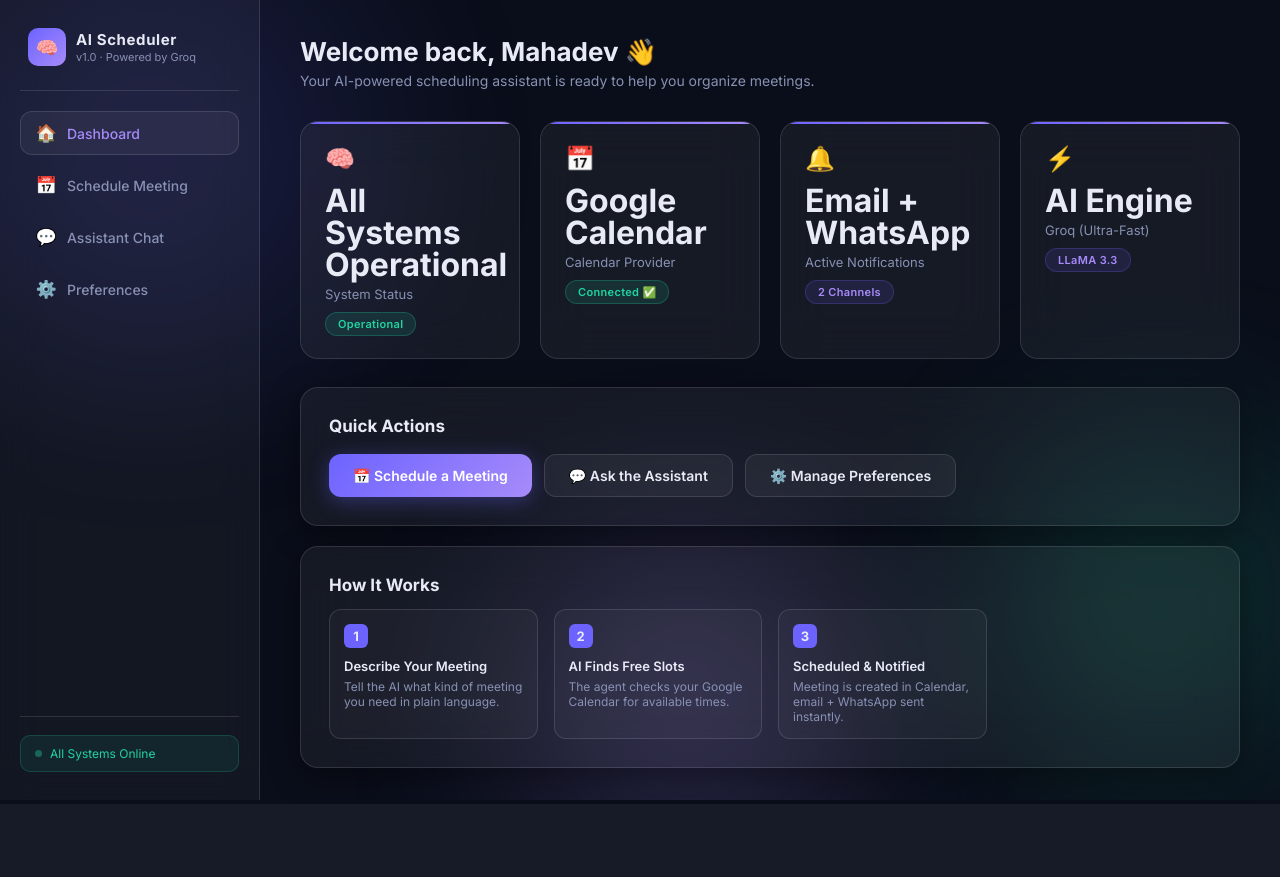
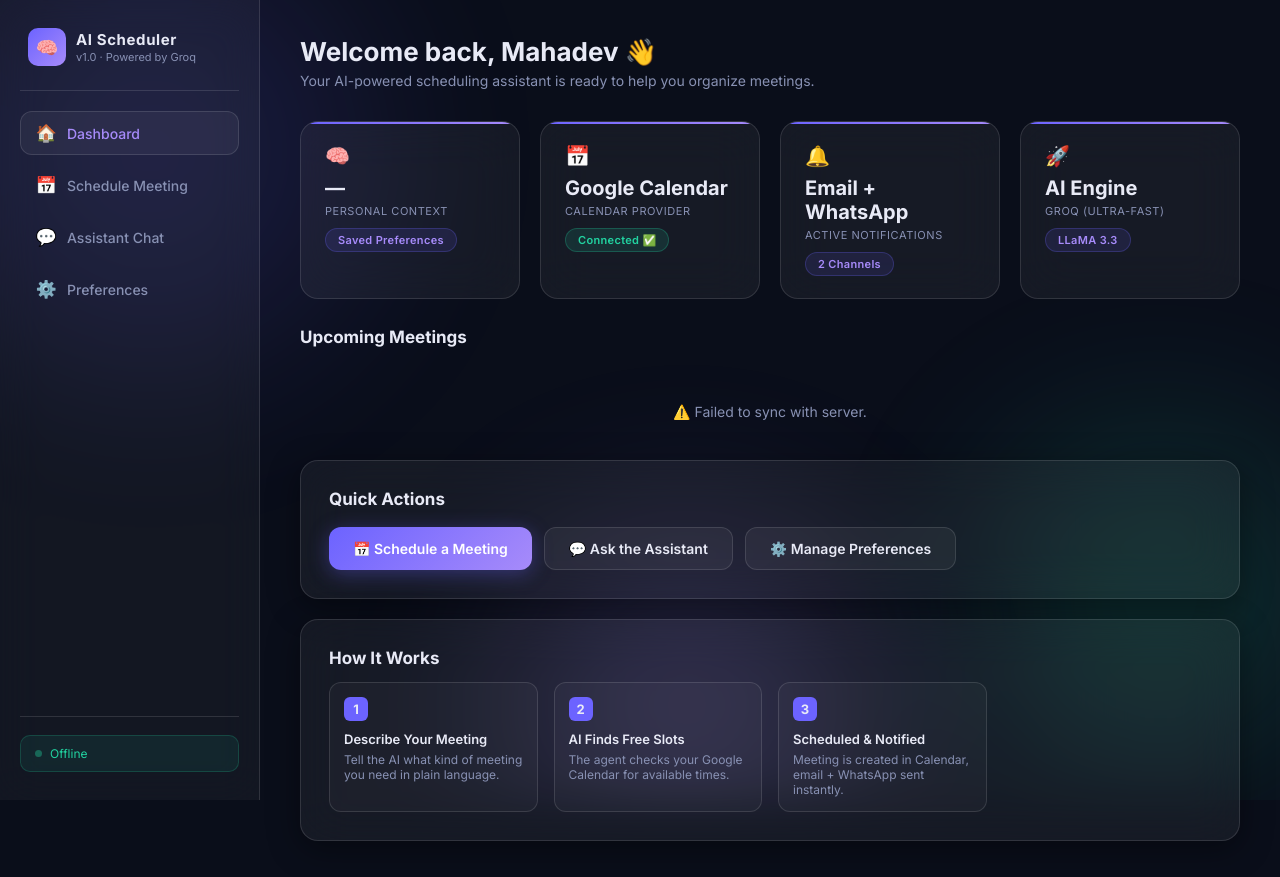
Before and after one commit to MahadevJagtap/-ai-meeting-scheduler, a FastAPI app: page / in a window 1280 px wide. Before the commit the page ends 804 px from the top, so only its background shows below. Run offline with FastAPI, Linux system fonts and the light colour scheme.

Commit message:
feat: refine dashboard UI and add upcoming meetings feature
- Reduced stat card font sizes for professional look
- Replaced static 'System Status' with dynamic 'Personal Context' (Preference count)
- Added 'Upcoming Meetings' feed below stats grid
- Implemented backend aggregator in app/routes/dashboard.py
- Updated app.js to fetch and render new dashboard metrics

```diff
--- a/app/main.py
+++ b/app/main.py
@@ -25,6 +25,7 @@
 from app.routes.chat import router as chat_router
 from app.routes.preferences import router as preferences_router
 from app.routes.scheduling import router as scheduling_router
+from app.routes.dashboard import router as dashboard_router
 from app.services.reminder_service import start_scheduler, stop_scheduler
 
 # ── Logging ───────────────────────────────────────────────────
@@ -100,6 +101,7 @@
 app.include_router(scheduling_router)
 app.include_router(preferences_router)
 app.include_router(chat_router)
+app.include_router(dashboard_router)
 
 
 # ── Health Check ──────────────────────────────────────────────
--- a/app/static/css/style.css
+++ b/app/static/css/style.css
@@ -599,20 +599,97 @@
 }
 
 .stat-icon {
-  font-size: 24px;
-  margin-bottom: 12px;
+  font-size: 20px;
+  margin-bottom: 8px;
 }
 
 .stat-value {
-  font-size: 32px;
+  font-size: 20px;
   font-weight: 700;
-  line-height: 1;
-  margin-bottom: 5px;
+  line-height: 1.2;
+  margin-bottom: 4px;
+  color: var(--text-1);
 }
 
 .stat-label {
-  font-size: 13px;
+  font-size: 11px;
+  text-transform: uppercase;
+  letter-spacing: 0.05em;
   color: var(--text-2);
+}
+
+/* ─── Upcoming Meetings ────────────────────────────────────── */
+.upcoming-section {
+  margin-top: 24px;
+}
+
+.meeting-list {
+  display: flex;
+  flex-direction: column;
+  gap: 12px;
+  margin-top: 16px;
+}
+
+.meeting-item {
+  display: flex;
+  align-items: center;
+  gap: 16px;
+  padding: 16px;
+  background: rgba(255, 255, 255, 0.02);
+  border: 1px solid var(--glass-border);
+  border-radius: 12px;
+  transition: var(--transition);
+}
+
+.meeting-item:hover {
+  background: rgba(255, 255, 255, 0.04);
+  transform: translateX(4px);
+}
+
+.meeting-date-box {
+  display: flex;
+  flex-direction: column;
+  align-items: center;
+  justify-content: center;
+  min-width: 50px;
+  height: 50px;
+  background: rgba(108, 99, 255, 0.1);
+  border-radius: 10px;
+  color: var(--accent-2);
+}
+
+.meeting-day {
+  font-size: 10px;
+  font-weight: 700;
+  text-transform: uppercase;
+}
+
+.meeting-num {
+  font-size: 18px;
+  font-weight: 800;
+}
+
+.meeting-info {
+  flex: 1;
+}
+
+.meeting-title {
+  font-size: 14px;
+  font-weight: 600;
+  color: var(--text-1);
+  margin-bottom: 2px;
+}
+
+.meeting-time {
+  font-size: 12px;
+  color: var(--text-2);
+}
+
+.empty-meetings {
+  text-align: center;
+  padding: 40px;
+  color: var(--text-2);
+  font-size: 14px;
 }
 
 /* ─── Stat Badges ──────────────────────────────────────────── */
--- a/app/static/js/app.js
+++ b/app/static/js/app.js
@@ -78,42 +78,69 @@
 
 /* ── Dashboard ────────────────────────────────────────────── */
 async function loadDashboard() {
+  const userId = document.getElementById('s-user-id')?.value?.trim() || 'default_user';
+
   try {
-    const res = await fetch(`${API_BASE}/health`);
-    const data = await res.json();
-    const isOnline = data.status === 'ok';
+    // 1. Update overall health in sidebar
+    const healthRes = await fetch(`${API_BASE}/health`);
+    const healthData = await healthRes.json();
+    const sidebarEl = document.getElementById('sidebar-status');
+    if (sidebarEl) sidebarEl.textContent = healthData.status === 'ok' ? 'All Systems Online' : 'Check Logs';
 
-    // Sidebar status
-    const sidebarEl = document.getElementById('sidebar-status');
-    if (sidebarEl) sidebarEl.textContent = isOnline ? 'All Systems Online' : 'Service Degraded';
+    // 2. Fetch specific dashboard data (preferences + meetings)
+    const dashRes = await fetch(`${API_BASE}/dashboard/${userId}`);
+    const dashData = await dashRes.json();
 
-    // Dashboard status card
-    const statusText = document.getElementById('dash-status-text');
-    const statusBadge = document.getElementById('dash-status-badge');
-    if (statusText) {
-      statusText.textContent = isOnline ? 'All Systems Operational' : 'Service Degraded';
-    }
-    if (statusBadge) {
-      statusBadge.textContent = isOnline ? 'Operational' : 'Degraded';
-      statusBadge.className = 'stat-badge ' + (isOnline ? 'operational' : 'warning');
-    }
-    // Calendar badge
+    // Update Preference Count Card
+    const prefCountEl = document.getElementById('dash-pref-count');
+    const prefBadge = document.getElementById('dash-pref-badge');
+    if (prefCountEl) prefCountEl.textContent = dashData.preferences.count;
+    if (prefBadge) prefBadge.textContent = `${dashData.preferences.count} Active Rules`;
+
+    // Update Calendar Connection Badge
     const calBadge = document.getElementById('dash-cal-badge');
     if (calBadge) {
-      calBadge.textContent = isOnline ? 'Connected ✅' : 'Checking…';
-      calBadge.className = 'stat-badge ' + (isOnline ? 'connected' : 'info');
+      const isConnected = dashData.systems.calendar === 'connected';
+      calBadge.textContent = isConnected ? 'Connected ✅' : 'Not Connected ⚠️';
+      calBadge.className = 'stat-badge ' + (isConnected ? 'connected' : 'warning');
     }
-  } catch {
+
+    // Render Upcoming Meetings
+    renderMeetingList(dashData.meetings);
+
+  } catch (err) {
+    console.warn("Dashboard sync failed:", err);
     const sidebarEl = document.getElementById('sidebar-status');
     if (sidebarEl) sidebarEl.textContent = 'Offline';
-    const statusText = document.getElementById('dash-status-text');
-    if (statusText) statusText.textContent = 'Unreachable';
-    const statusBadge = document.getElementById('dash-status-badge');
-    if (statusBadge) {
-      statusBadge.textContent = 'Offline';
-      statusBadge.className = 'stat-badge error';
+
+    const listEl = document.getElementById('upcoming-meetings-list');
+    if (listEl) {
+      listEl.innerHTML = '<div class="empty-meetings">⚠️ Failed to sync with server.</div>';
     }
   }
+}
+
+function renderMeetingList(meetings) {
+  const listEl = document.getElementById('upcoming-meetings-list');
+  if (!listEl) return;
+
+  if (!meetings || meetings.length === 0) {
+    listEl.innerHTML = '<div class="empty-meetings">📅 No upcoming meetings found for the next 7 days.</div>';
+    return;
+  }
+
+  listEl.innerHTML = meetings.map(m => `
+    <div class="meeting-item" onclick="window.open('${m.link}', '_blank')">
+      <div class="meeting-date-box">
+        <span class="meeting-day">${m.display_month}</span>
+        <span class="meeting-num">${m.display_day}</span>
+      </div>
+      <div class="meeting-info">
+        <div class="meeting-title">${m.summary}</div>
+        <div class="meeting-time">🕑 ${m.display_time} (UTC)</div>
+      </div>
+    </div>
+  `).join('');
 }
 
 /* ── Schedule Page ────────────────────────────────────────── */
--- a/app/templates/index.html
+++ b/app/templates/index.html
@@ -63,12 +63,12 @@
         </div>
 
         <div class="stats-grid">
-          <!-- System Status -->
+          <!-- Personal Context (Replacing System Status) -->
           <div class="stat-card">
             <div class="stat-icon">🧠</div>
-            <div class="stat-value" id="dash-status-text">All Systems Operational</div>
-            <div class="stat-label">System Status</div>
-            <div class="stat-badge operational" id="dash-status-badge">Operational</div>
+            <div class="stat-value" id="dash-pref-count">—</div>
+            <div class="stat-label">Personal Context</div>
+            <div class="stat-badge info" id="dash-pref-badge">Saved Preferences</div>
           </div>
 
           <!-- Calendar Provider -->
@@ -89,12 +89,21 @@
 
           <!-- AI Engine -->
           <div class="stat-card">
-            <div class="stat-icon">⚡</div>
+            <div class="stat-icon">🚀</div>
             <div class="stat-value">AI Engine</div>
             <div class="stat-label">Groq (Ultra-Fast)</div>
             <div class="stat-badge info">LLaMA 3.3</div>
           </div>
         </div>
+
+        <!-- Upcoming Meetings Section -->
+        <div class="upcoming-section">
+          <h2 style="font-size:17px; margin-bottom:12px;">Upcoming Meetings</h2>
+          <div id="upcoming-meetings-list" class="meeting-list">
+            <div class="empty-meetings">📅 Loading meetings…</div>
+          </div>
+        </div>
+
 
         <div class="glass-card">
           <h2 style="font-size:17px;margin-bottom:18px;">Quick Actions</h2>
```
Also changed, not shown: app/routes/dashboard.py (added, +87 -0 lines).
